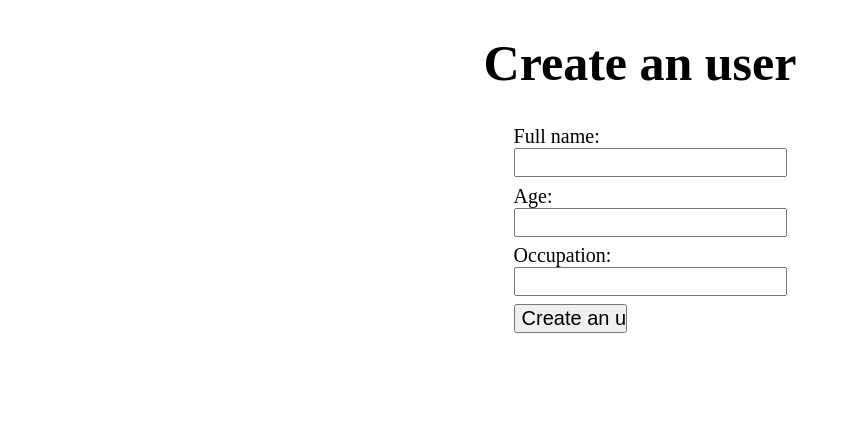
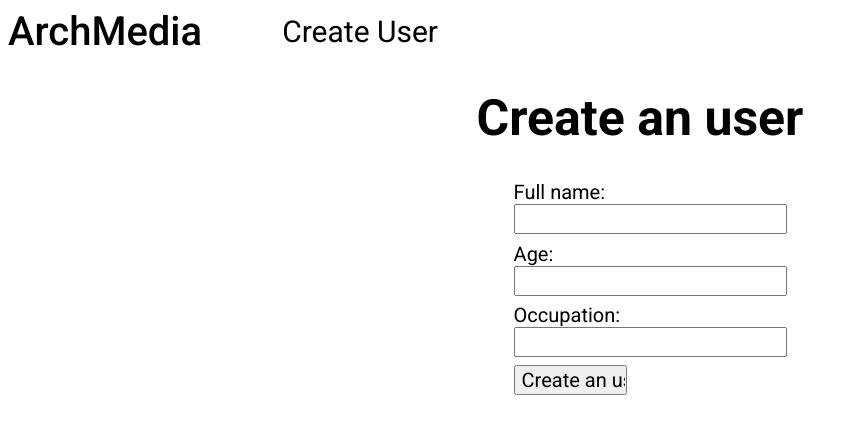
Before and after one commit to toanhminh0412/arch-media, a Flask app: page /create-user in a window 1280 px wide. Shown: the top 434 px of the page, without its empty margins (0-857 px from the left). Run offline with Flask 2, Linux system fonts and the light colour scheme.

Commit message:
make it better

```diff
--- /dev/null
+++ b/static/base.css
@@ -0,0 +1,32 @@
+/* apply on every thing in the app */
+* {
+    font-family: 'Roboto', sans-serif;
+    font-size: 20px;
+}
+
+/* Navigation bar decoration */
+.nav-bar {
+    display: flex;
+    flex-direction: row;
+}
+
+.nav-bar-option {
+    display: flex;
+    flex-direction: column;
+    justify-content: center;
+    width: 25%;
+    text-align: center;
+}
+
+.nav-bar-option a{
+    text-decoration: none;
+    font-size: 150%;
+    color: #000;
+}
+
+#nav-bar-title {
+    font-size: 40px;
+    font-weight: 500;
+    text-decoration: none;
+    color: #000;
+}
--- a/static/create.css
+++ b/static/create.css
@@ -2,7 +2,7 @@
     font-size: 20px;
 }
 
-h1 {
+.create-title {
     font-size: 50px;
     text-align: center;
 }
--- a/templates/base.html
+++ b/templates/base.html
@@ -4,10 +4,20 @@
     <meta charset="UTF-8">
     <meta http-equiv="X-UA-Compatible" content="IE=edge">
     <meta name="viewport" content="width=device-width, initial-scale=1.0">
+    <link rel="preconnect" href="https://fonts.googleapis.com">
+<link rel="preconnect" href="https://fonts.gstatic.com" crossorigin>
+<link href="https://fonts.googleapis.com/css2?family=Roboto:wght@100;300;400;500;700&display=swap" rel="stylesheet">
+    <link rel="stylesheet" href="/static/base.css">
     {% block rellink %}{% endblock %}
     {% block title %}{% endblock %}
 </head>
 <body>
+    <header class='nav-bar'>
+        <a href='/' id='nav-bar-title'>ArchMedia</a>
+        <div class='nav-bar-option'>
+            <a href="/create-user">Create User</a>
+        </div>
+    </header>
     {% block body %} {% endblock %}
 </body>
 </html>
--- a/templates/create.html
+++ b/templates/create.html
@@ -9,7 +9,7 @@
 {% endblock %}
 
 {% block body %}
-    <h1>Create an user</h1>
+    <h1 class='create-title'>Create an user</h1>
     <div class="user-create">
     <form action="" method="post">
         <label for="name">Full name:</label>
```
